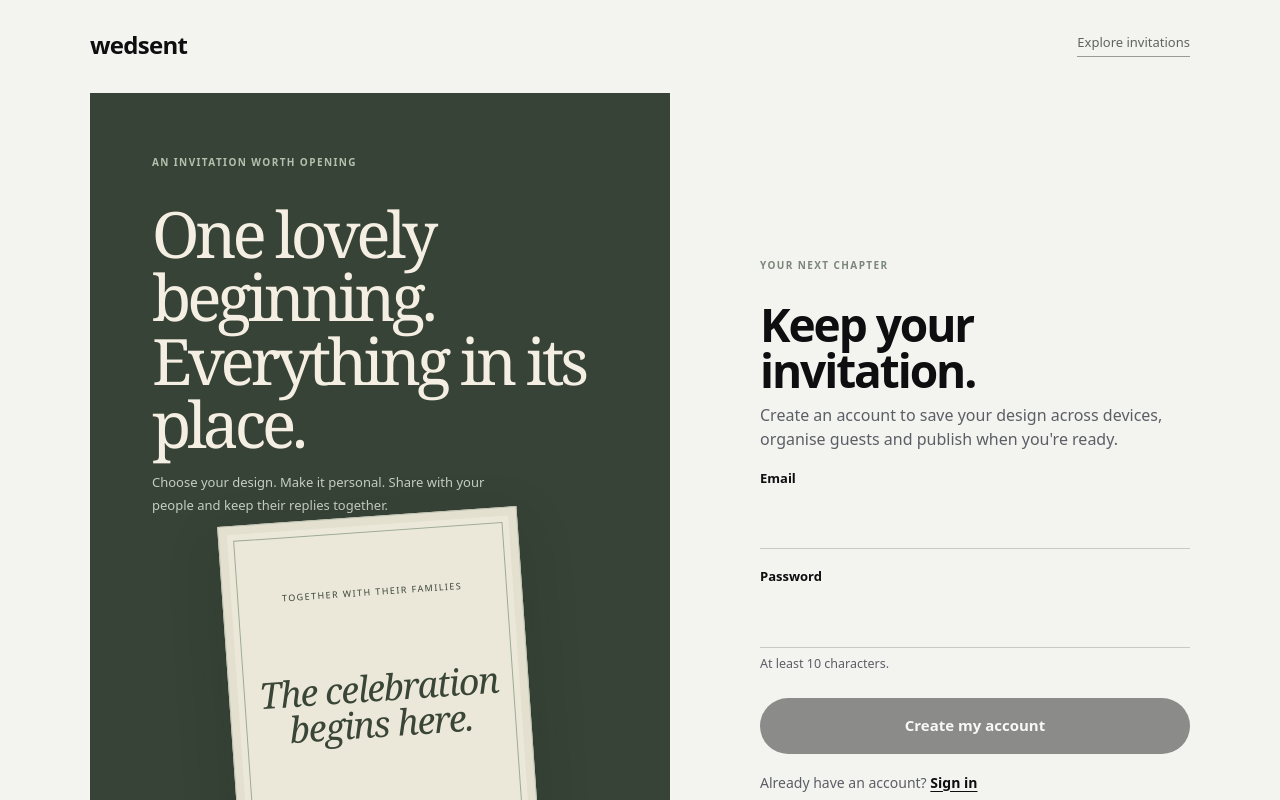
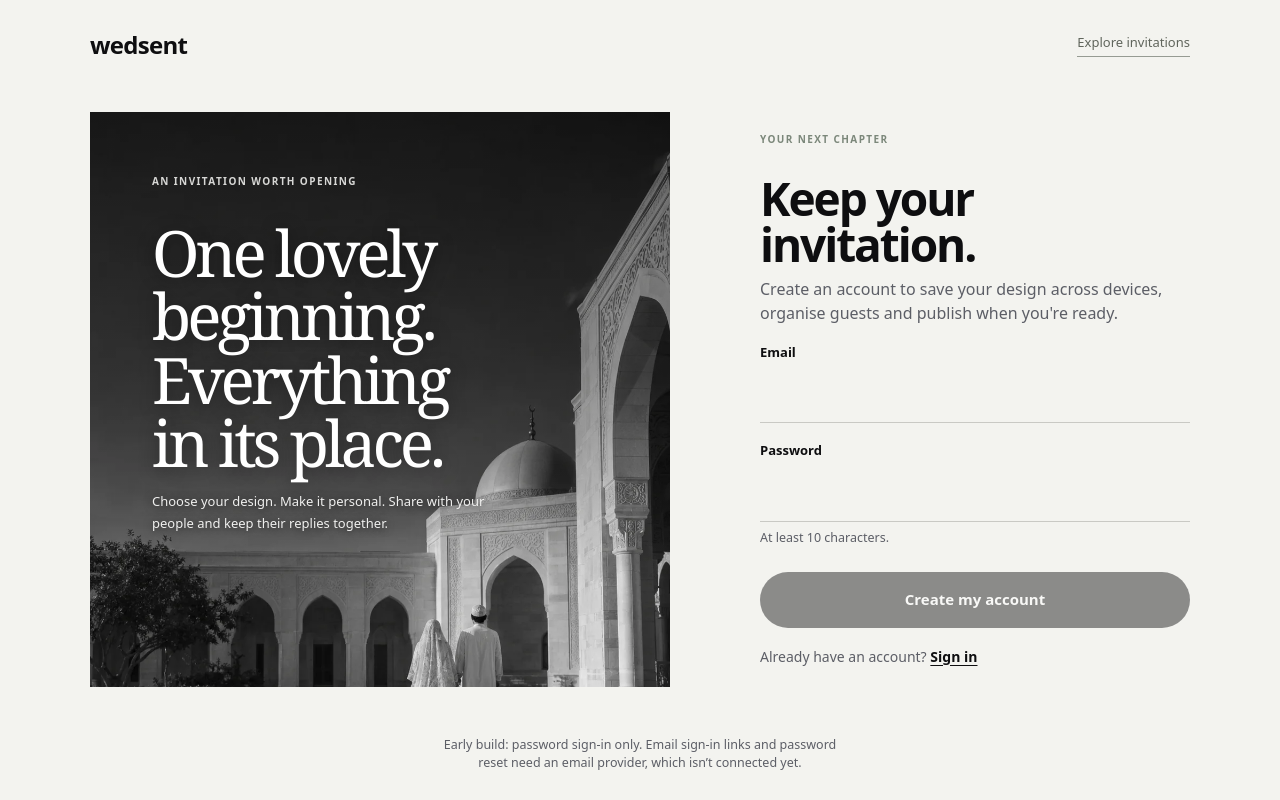
Before and after one commit to AbuFitz/wedsent, a Next.js app: page /signin in a window 1280 px wide. Shown: the top 800 px of the page. Built offline with nearby package versions, Linux system fonts and the light colour scheme; no server answers; a web font is replaced by a local one.

Commit message:
Add monochrome masjid wedding photograph to sign-in experience

```diff
--- a/src/app/signin/page.tsx
+++ b/src/app/signin/page.tsx
@@ -44,7 +44,7 @@ function Form() {
   return (
     <main className="si">
       <div className="si-top"><Link href="/" className="si-logo">wedsent</Link><Link href="/designs" className="si-explore">Explore invitations</Link></div>
-      <div className="si-layout"><aside className="si-story" aria-label="Welcome to Wedsent"><span>AN INVITATION WORTH OPENING</span><h2>One lovely beginning. Everything in its place.</h2><p>Choose your design. Make it personal. Share with your people and keep their replies together.</p><div className="si-paper" aria-hidden="true"><div className="si-paper-kicker">TOGETHER WITH THEIR FAMILIES</div><strong>The celebration<br/>begins here.</strong><span>EST. IN LOVE</span></div></aside>
+      <div className="si-layout"><aside className="si-story" aria-label="Welcome to Wedsent"><span>AN INVITATION WORTH OPENING</span><h2>One lovely beginning. Everything in its place.</h2><p>Choose your design. Make it personal. Share with your people and keep their replies together.</p></aside>
       <form className="si-card" onSubmit={submit} noValidate>
         <span className="si-kicker">{mode === "up" ? "YOUR NEXT CHAPTER" : "GOOD TO HAVE YOU BACK"}</span>
         <h1>{mode === "up" ? "Keep your invitation." : "Welcome back."}</h1>
--- a/src/app/signin/signin.css
+++ b/src/app/signin/signin.css
@@ -2,14 +2,11 @@
 .si-top{display:flex;align-items:center;justify-content:space-between;width:min(1100px,100%)}
 .si-explore{font-size:13px;color:#60655c;text-decoration:none;border-bottom:1px solid #969b93;padding-bottom:4px}
 .si-layout{display:grid;grid-template-columns:minmax(0,1fr) minmax(350px,430px);align-items:center;gap:clamp(35px,7vw,100px);width:min(1100px,100%);margin:auto 0}
-.si-story{position:relative;align-self:stretch;min-height:570px;background:#374337;color:#f5efe3;padding:clamp(30px,5vw,62px);display:flex;flex-direction:column;overflow:hidden}
-.si-story>span,.si-kicker{font-size:10px;letter-spacing:.14em;font-weight:750;color:#b4c0ad}
-.si-story h2{font:normal clamp(39px,5vw,65px)/.99 Georgia,serif;letter-spacing:-.065em;max-width:500px;margin:32px 0 16px}
-.si-story>p{max-width:350px;font-size:13px;line-height:1.7;color:#c5cfc0}
-.si-paper{position:relative;align-self:center;margin:auto 0 0;width:min(300px,85%);aspect-ratio:3/3.8;background:#ece8d9;color:#394536;box-shadow:0 16px 55px #111e142a,0 0 0 8px #e4e0d0 inset;padding:32px 20px;display:flex;align-items:center;justify-content:space-around;flex-direction:column;text-align:center;transform:rotate(-4deg);border:1px solid #bfc2b1}
-.si-paper:before{content:"";position:absolute;inset:14px;border:1px solid #9daa94;pointer-events:none}
-.si-paper-kicker,.si-paper>span{font-size:9px;letter-spacing:.16em;line-height:1.6}
-.si-paper strong{font:italic 36px/1 Georgia,serif;letter-spacing:-.035em}
+.si-story{position:relative;isolation:isolate;align-self:stretch;min-height:570px;background:#1b1b1b url('/signin-masjid-wedding.webp') center 58%/cover no-repeat;color:#fff;padding:clamp(30px,5vw,62px);display:flex;flex-direction:column;overflow:hidden}
+.si-story:before{content:"";position:absolute;z-index:-1;inset:0;background:linear-gradient(180deg,rgba(0,0,0,.48) 0%,rgba(0,0,0,.28) 47%,transparent 82%);pointer-events:none}
+.si-story>span,.si-kicker{font-size:10px;letter-spacing:.14em;font-weight:750;color:#d7d7d5}
+.si-story h2{font:normal clamp(39px,5vw,65px)/.99 Georgia,serif;letter-spacing:-.065em;max-width:500px;margin:32px 0 16px;text-wrap:balance;text-shadow:0 2px 18px #0006}
+.si-story>p{max-width:350px;font-size:13px;line-height:1.7;color:#f0f0ef;text-shadow:0 1px 8px #0009}
 .si-kicker{color:#7b877a;display:block;margin-bottom:10px}
 .si-logo{font-family:var(--display);font-weight:800;font-size:24px;letter-spacing:-.03em}
 .si-card{width:100%;max-width:430px;display:flex;flex-direction:column;gap:18px;padding:20px 0}
@@ -25,4 +22,4 @@
 .si-switch{font-size:14px;color:var(--muted)}
 .si-switch button{background:none;border:0;padding:0;font-weight:600;color:var(--ink);text-decoration:underline;text-underline-offset:3px}
 .si-note{max-width:420px;font-size:12.5px;color:var(--muted);text-align:center}
-@media(max-width:800px){.si{justify-content:flex-start;min-height:100dvh;padding:22px 20px 30px;gap:18px}.si-layout{display:flex;flex-direction:column;gap:0;margin:35px 0 0}.si-story{display:none}.si-card{padding:0}.si-note{margin-top:auto;line-height:1.5}.si-card h1{font-size:38px}}
+@media(max-width:800px){.si{justify-content:flex-start;min-height:100dvh;padding:22px 20px 30px;gap:18px}.si-layout{display:flex;flex-direction:column;gap:26px;margin:14px 0 0}.si-story{display:flex;width:100%;min-height:240px;padding:24px;background-position:center 48%}.si-story h2{font-size:clamp(31px,8vw,45px);max-width:370px;margin:22px 0 0}.si-story>p{display:none}.si-card{padding:0}.si-note{margin-top:auto;line-height:1.5}.si-card h1{font-size:38px}}
```
Also changed, not shown: public/signin-masjid-wedding.webp (added).
